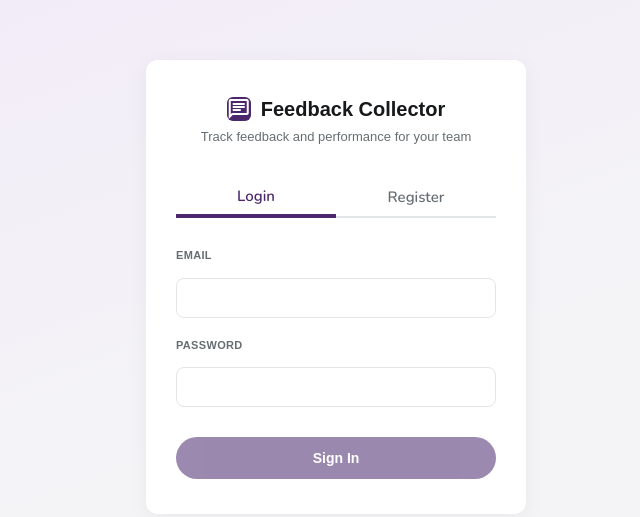
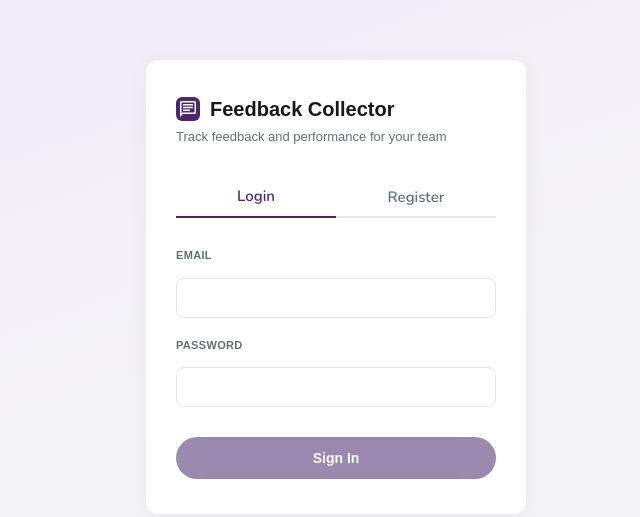
Before and after one commit to FeedbackCollector/feedback-collector, a React (Vite) app in the folder feedback-app-web/: page / in a window 1280 px wide. Shown: the part 113-630 px from the top of the page, without its empty margins (304-944 px from the left). Built offline with nearby package versions, Linux system fonts and the light colour scheme.

Commit message:
style(login): refine layout and styles for brand header and icons

```diff
--- a/feedback-app-web/src/styles/login.css
+++ b/feedback-app-web/src/styles/login.css
@@ -28,11 +28,9 @@ body {
     font-family: 'Nunito Sans', Arial, sans-serif;
 }
 
-
 .brand-header {
     display: flex;
     align-items: center;
-    justify-content: center;
     gap: 10px;
     margin-bottom: 5px;
 }
@@ -46,6 +44,8 @@ body {
     display: flex;
     align-items: center;
     justify-content: center;
+    width: 24px;
+    height: 24px;
 }
 
 .tittle {
@@ -59,7 +59,7 @@ body {
     font-family: 'Material Symbols Outlined';
     font-weight: 400;
     font-style: normal;
-  font-size: 24px;
+    font-size: 20px;
     line-height: 24px;
     letter-spacing: 0px;
     display: inline-block;
@@ -69,22 +69,12 @@ body {
     direction: ltr;
 }
 
-.brand-icon {
-  display: flex;
-  align-items: center;
-  justify-content: center;
-  width: 24px;
-  height: 24px;
-}
-
 .subtitle {
     display: block;
     font-size: 13px;
-    text-align: center;
     color: var(--text-muted);
     margin-bottom: 30px;
 }
-
 
 .switch-tabs {
     display: flex;
@@ -114,7 +104,6 @@ body {
     position: absolute;
     bottom: 0;
     left: 0;
-    width: 100%;
     height: 2px;
     background-color: transparent;
     transition: background-color 0.3s ease;
@@ -127,7 +116,6 @@ body {
 .tab-btn.active::after {
     background-color: var(--primary);
 }
-
 
 .auth-form {
     display: flex;
@@ -185,7 +173,6 @@ body {
     transition: border-color 0.2s ease, box-shadow 0.2s ease;
 }
 
-
 .select-area {
     cursor: pointer;
     appearance: none;
@@ -219,7 +206,6 @@ body {
     text-align: left;
 }
 
-
 .btn-get-into {
     width: 100%;
     padding: 13px;
```
Lines whose indentation alone changed are shown as unchanged.
